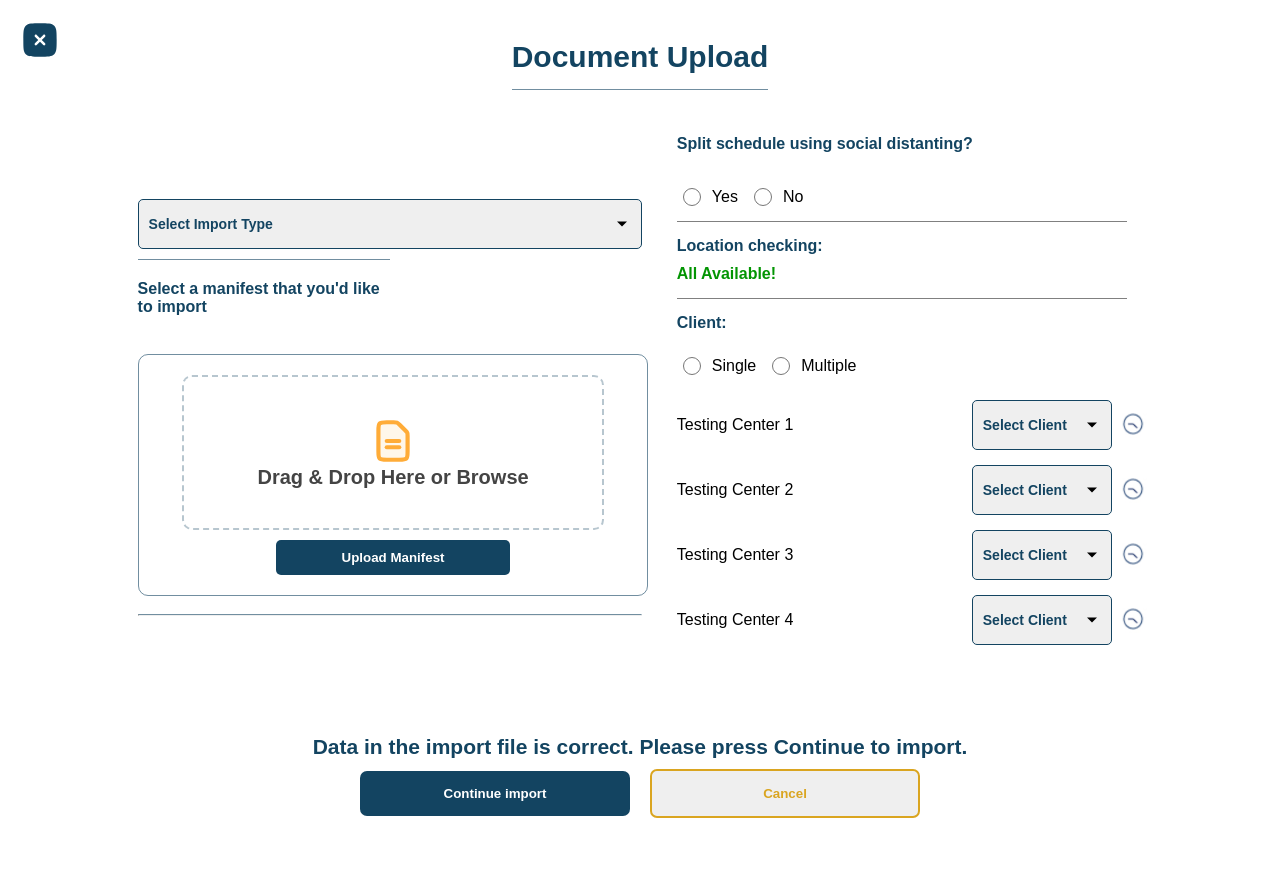
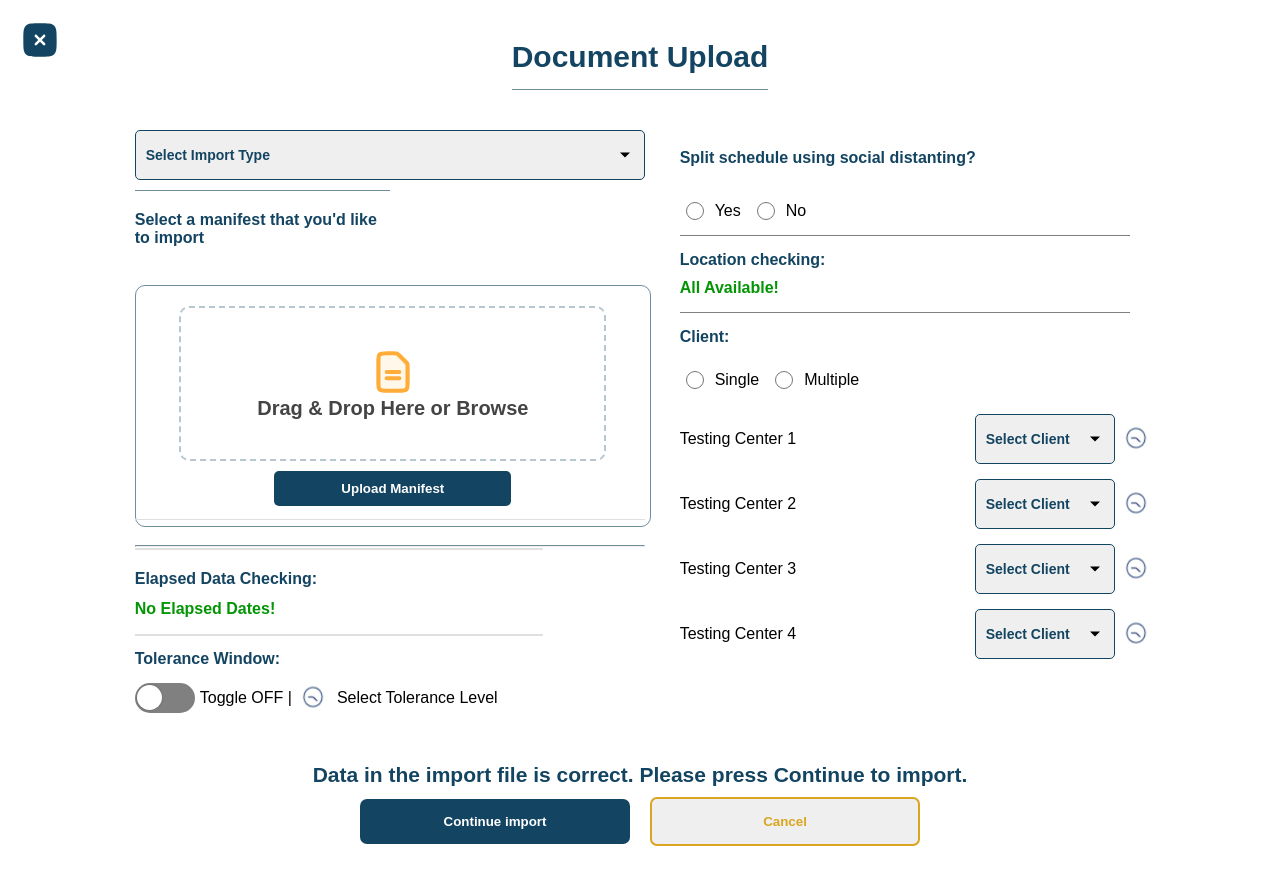
Before and after one commit to Faxraddin/Robby, a React (Create React App) app: page / in a window 1280 px wide. Shown: the top 884 px of the page. Built offline with nearby package versions, Linux system fonts and the light colour scheme.

Commit message:
fixed the logic a bit in the upload text

```diff
--- a/src/components/ProgressBar.js
+++ b/src/components/ProgressBar.js
@@ -7,7 +7,7 @@ import Switch from "./Switch";
 const ProgressBar = ({ completed, text, numbers }) => {
   return (
     <>
-      <div className="progressBarContainer">
+      {text && <div className="progressBarContainer">
         <FontAwesomeIcon icon={faFile} className="progressBarIcon" />
         <span className="progressBarText">{text}</span>
         <span className="progressBarNumbers">{numbers}</span>
@@ -16,7 +16,7 @@ const ProgressBar = ({ completed, text, numbers }) => {
           className="progressBarFiller"
           style={{ width: `${completed}%` }}
         ></div>
-      </div>
+      </div>}
       <hr className="progress_bar_underline" />
       <hr className="progress_bar2_underline" />
       <p className="elapsed_text">
--- a/src/components/UploadField.js
+++ b/src/components/UploadField.js
@@ -64,9 +64,7 @@ const UploadField = () => {
         </button>
       </label>
       <hr className="underline" />
-      {fileName && (
-        <ProgressBar completed={10} text={fileName} numbers={`${fileSize} MB`} />
-      )}
+      <ProgressBar completed={10} text={fileName} numbers={`${fileSize} MB`} />
     </div>
   );
 };
```
